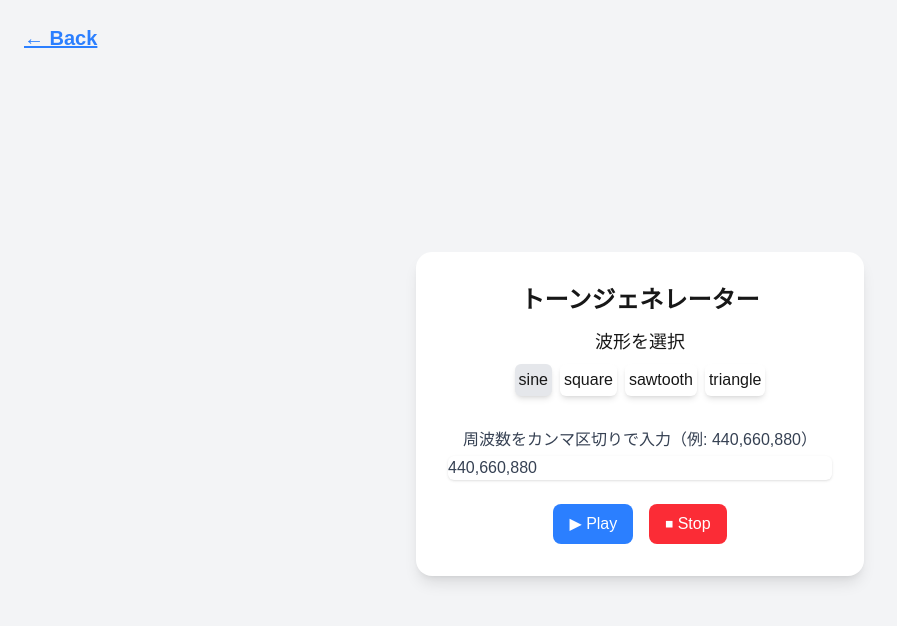
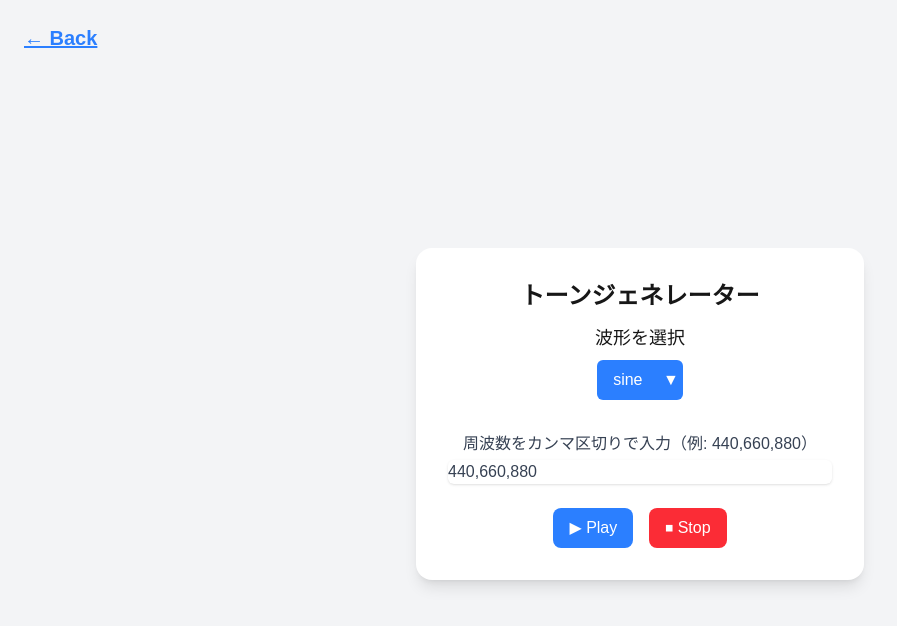
Before and after one commit to 6Rix6/microtone, a Next.js app: page /tonegenerator in a window 1280 px wide. Shown: the top 626 px of the page, without its empty margins (0-897 px from the left). Built offline with nearby package versions, Linux system fonts and the light colour scheme.

Commit message:
add dropdown component

```diff
--- a/src/app/tonegenerator/page.tsx
+++ b/src/app/tonegenerator/page.tsx
@@ -2,6 +2,7 @@
 
 import { useRef, useState } from 'react';
 import Link from 'next/link';
+import DropdownMenu from '@/components/DropdownMenu.tsx'
 
 export default function HomePage() {
     const [freqInput, setFreqInput] = useState<string>('440,660,880');
@@ -82,7 +83,7 @@ export default function HomePage() {
                     <h1 className="text-2xl font-bold mb-3">トーンジェネレーター</h1>
                     <div className='text-lg'>波形を選択</div>
                     <div className='flex justify-center mb-6 p-2'>
-                        <button
+ {/*                       <button
                             className={`p-1 mr-1 ml-1 shadow-md rounded-md hover:bg-gray-200 ${wave=="sine"?"bg-gray-200":"bg-white"}`}
                             onClick={()=>setWave("sine")}
                             >
@@ -105,7 +106,8 @@ export default function HomePage() {
                             onClick={()=>setWave("triangle")}
                             >
                                 triangle
-                        </button>
+                        </button>*/}
+                        <DropdownMenu  items={["sine","square","sawtooth","triangle"]} onChange={setWave}/>
                     </div>
                     <label className="block mb-4 text-gray-700 text-center">
                         周波数をカンマ区切りで入力（例: 440,660,880）
--- /dev/null
+++ b/src/components/DropdownMenu.tsx
@@ -0,0 +1,54 @@
+import { useState } from "react";
+
+type Props = {
+  onChange: ()=>{};
+  items: string[];
+}
+
+const DropdownMenu = ({...props}:Props) => {
+  const [isOpen, setIsOpen] = useState(false);
+  const [selected, setSelected] = useState(props.items[0]);
+
+  const items = props.items;
+
+  const toggleMenu = () => setIsOpen(!isOpen);
+
+  const handleSelect = (item: string) => {
+    props.onChange(item);
+    setSelected(item);
+    setIsOpen(false);
+  };
+
+  return (
+    <div className="relative inline-block text-left">
+      <button
+        onClick={toggleMenu}
+        className="bg-blue-500 text-white px-4 py-2 rounded-l-md hover:bg-blue-600"
+      >
+        {selected}
+      </button>
+      <button
+        onClick={toggleMenu}
+        className="bg-blue-500 text-white px-1 py-2 rounded-r-md hover:bg-blue-600"
+        style={{marginLeft:"0.5px"}}
+      >
+        ▼
+      </button>
+      {isOpen && (
+        <div className="absolute mt-2 w-48 bg-white border rounded-md shadow-lg z-10">
+          {items.map((item) => (
+            <div
+              key={item}
+              onClick={() => handleSelect(item)}
+              className="px-4 py-2 hover:bg-gray-100 cursor-pointer"
+            >
+              {item}
+            </div>
+          ))}
+        </div>
+      )}
+    </div>
+  );
+};
+
+export default DropdownMenu;
```
Also changed, not shown: src/app/microtone/page.tsx (+2 -1 lines).
